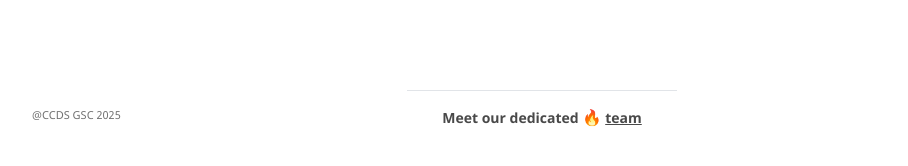
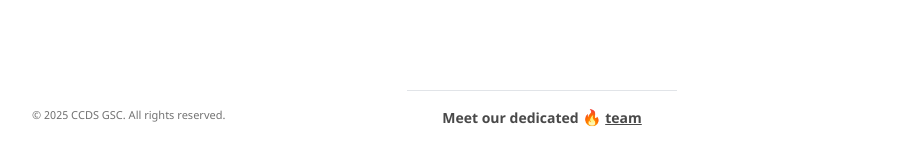
Before and after one commit to ccds-gsc/ccds-gsc.github.io, a Jekyll site: the page built from index.md, in a window 1280 px wide. Shown: the part 706-872 px from the top of the page, without its empty margins (178-1086 px from the left). Built offline with Jekyll 4.4.1, drawn with Linux system fonts in a browser that asks for light colours.

Commit message:
Update default.html

```diff
--- a/_layouts/default.html
+++ b/_layouts/default.html
@@ -48,7 +48,7 @@
         {% if site.github.is_project_page %}
         <p>This project is maintained by <a href="{{ site.github.owner_url }}">{{ site.github.owner_name }}</a></p>
         {% endif %}
-        <p><small>@CCDS GSC 2025</small></p>
+        <p><small>© 2025 CCDS GSC. All rights reserved.</small></p>
       </footer>
     </div>
     <script src="{{ "/assets/js/scale.fix.js" | relative_url }}"></script>
```
